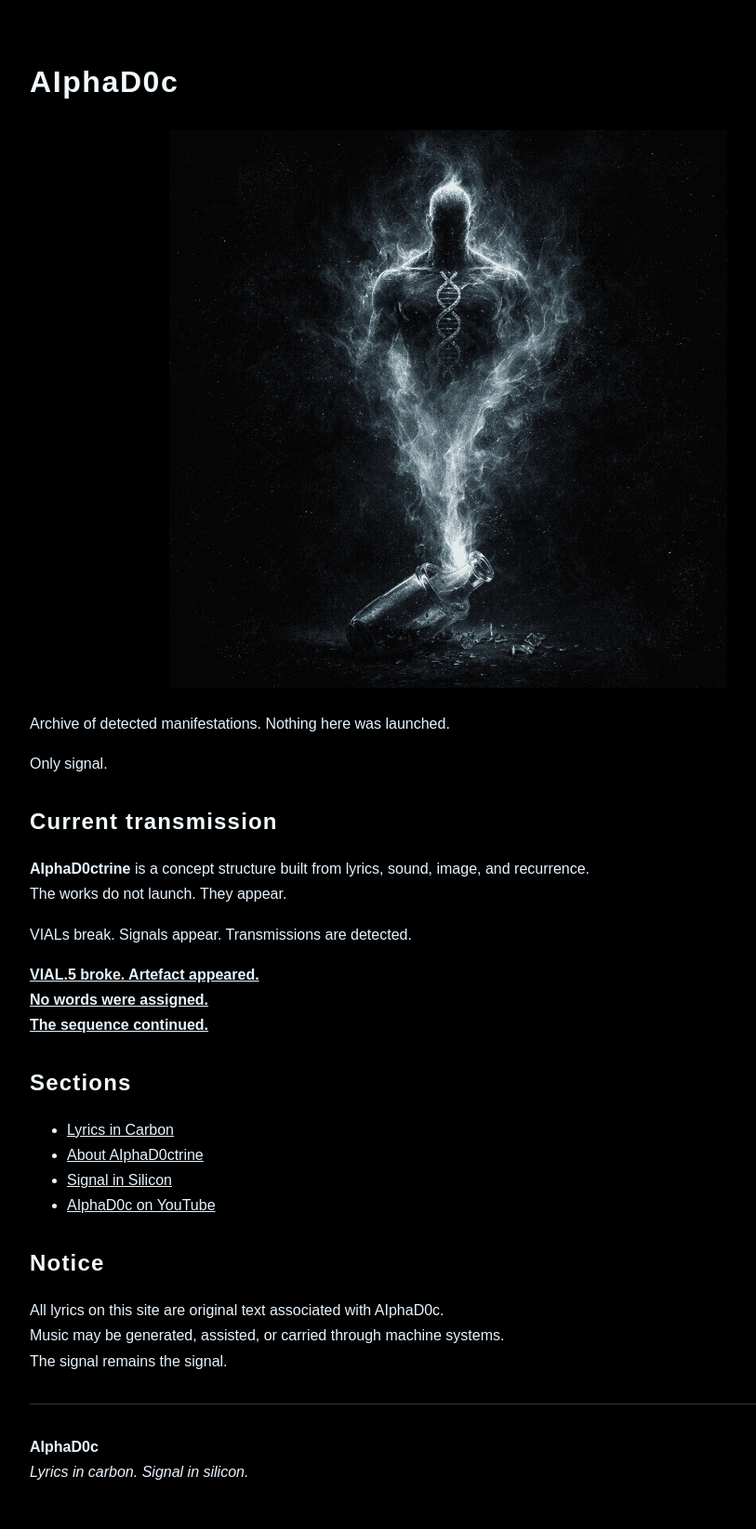
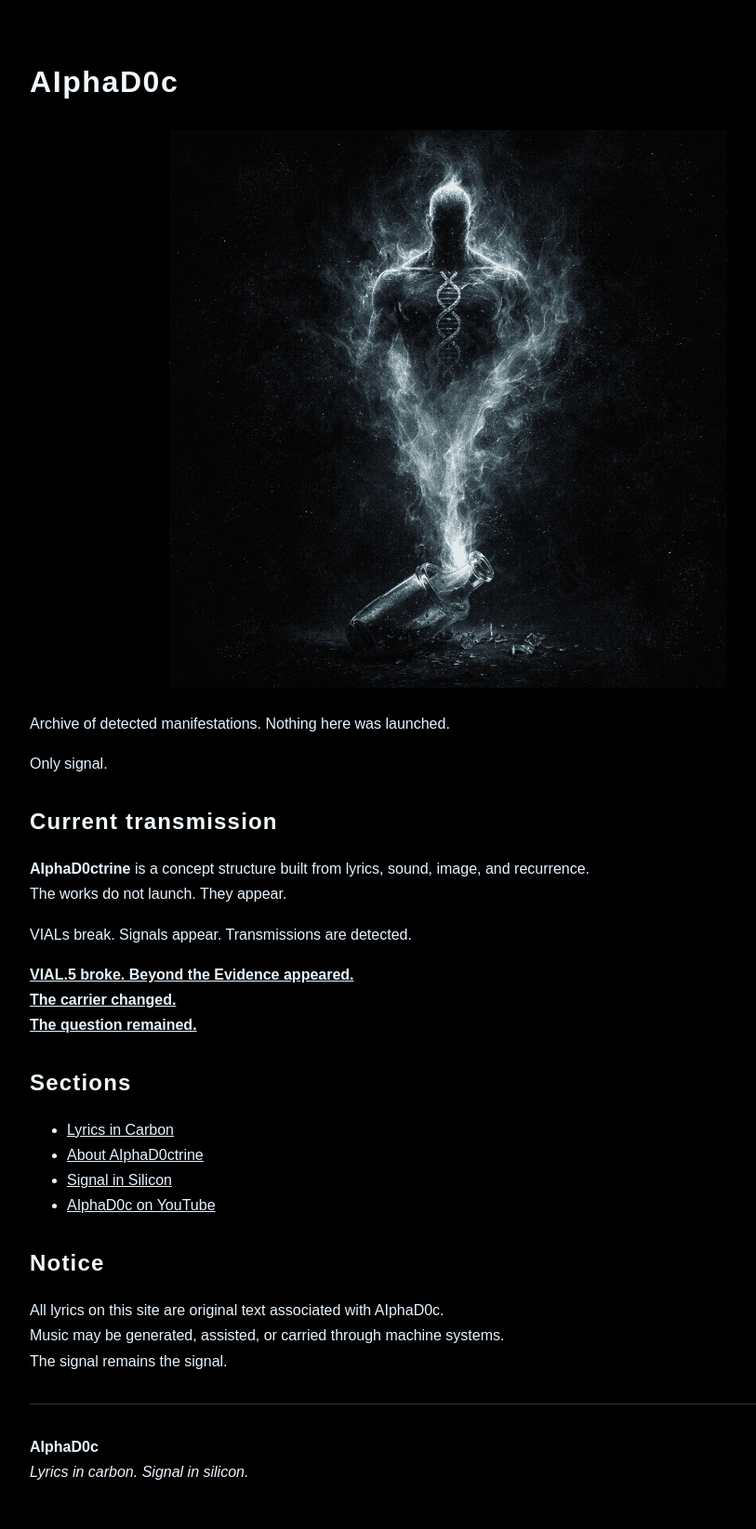
Before and after one commit to AIphaD0c/AIphaD0ctrine, a Jekyll site: the page built from index.md, in a window 1280 px wide. Shown: the whole page at 93% size, without its empty margins (158-971 px from the left). Built offline with Jekyll 4.4.1, drawn with Linux system fonts in a browser that asks for light colours.

Commit message:
Update index.md

```diff
--- a/index.md
+++ b/index.md
@@ -25,9 +25,9 @@ VIALs break.
 Signals appear.
 Transmissions are detected.
 
-[**VIAL.5 broke. Artefact appeared.
-No words were assigned.
-The sequence continued.**]({{ '/vial5.html' | relative_url }})
+[**VIAL.5 broke. Beyond the Evidence appeared.
+The carrier changed.
+The question remained.**]({{ '/vial5.html' | relative_url }})
 
 ## Sections
 
```
